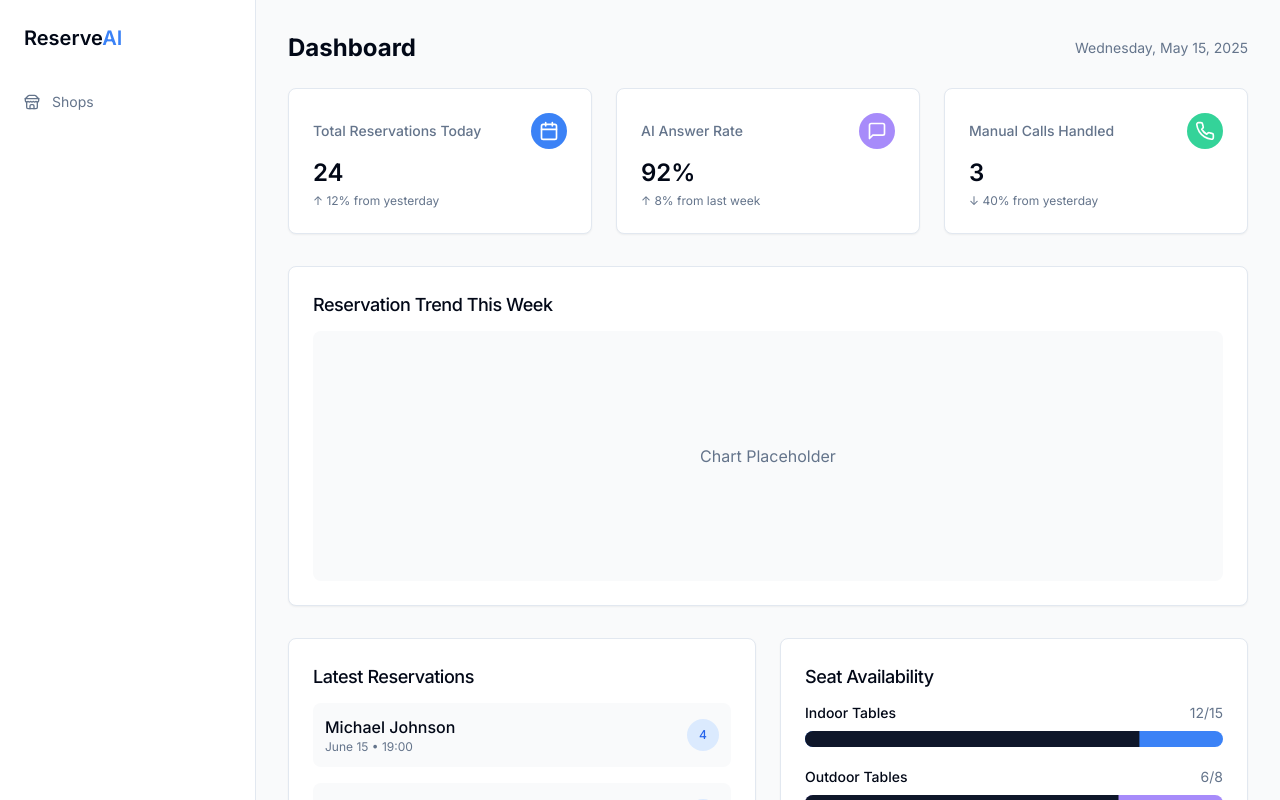
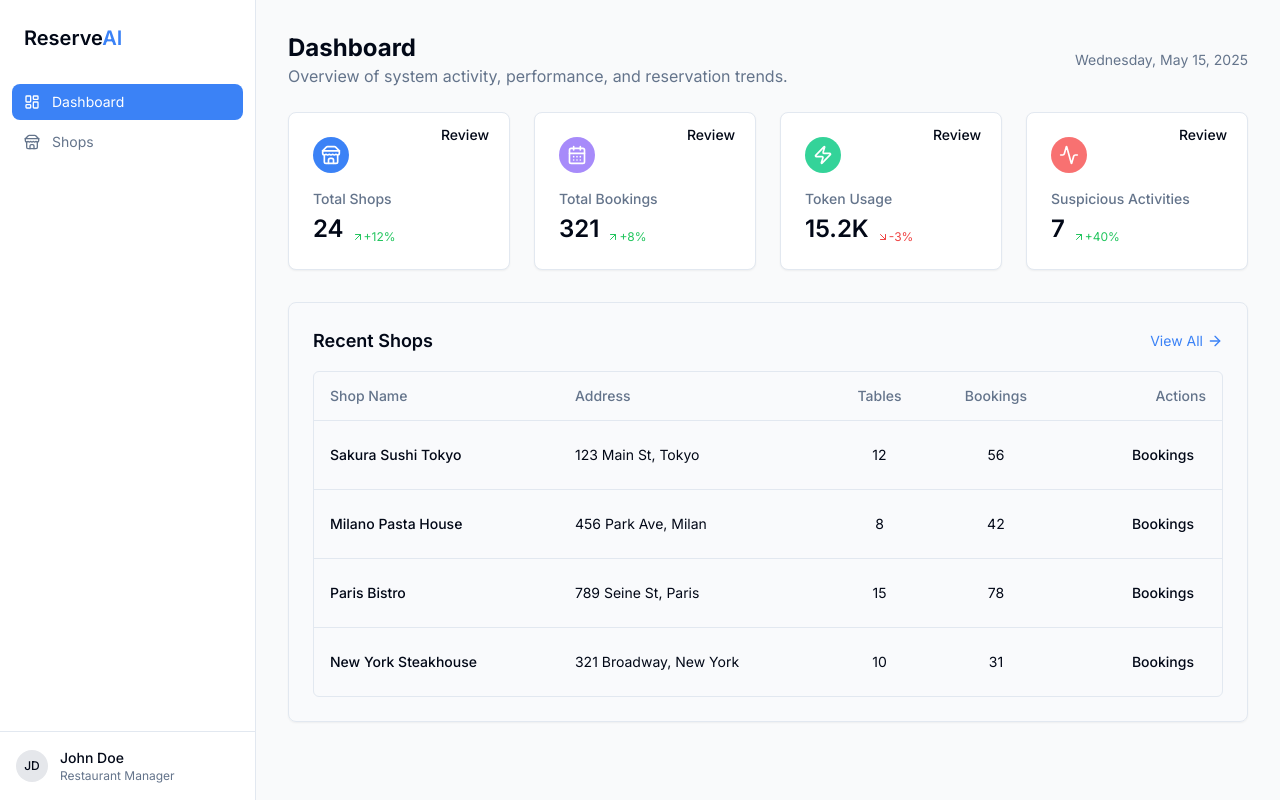
Before and after one commit to irfanramadhan1999/admin-ai-reservation-system, a React (Vite) app: page / in a window 1280 px wide. Shown: the top 800 px of the page. Built offline with nearby package versions, Linux system fonts and the light colour scheme.

Commit message:
Add Dashboard page
Implement the Dashboard page with KPI cards and a recent shops table, using the specified layout, styling, and design system.

```diff
--- a/src/App.tsx
+++ b/src/App.tsx
@@ -1,10 +1,11 @@
+
 
 import { Toaster } from "@/components/ui/toaster";
 import { Toaster as Sonner } from "@/components/ui/sonner";
 import { TooltipProvider } from "@/components/ui/tooltip";
 import { QueryClient, QueryClientProvider } from "@tanstack/react-query";
 import { BrowserRouter, Routes, Route } from "react-router-dom";
-import Index from "./pages/Index";
+import Dashboard from "./pages/Dashboard";
 import Shops from "./pages/Shops";
 import CreateShop from "./pages/CreateShop";
 import Bookings from "./pages/Bookings";
@@ -20,7 +21,7 @@ const App = () => (
       <Sonner />
       <BrowserRouter>
         <Routes>
-          <Route path="/" element={<Index />} />
+          <Route path="/" element={<Dashboard />} />
           <Route path="/shops" element={<Shops />} />
           <Route path="/shops/create" element={<CreateShop />} />
           <Route path="/bookings" element={<Bookings />} />
--- a/src/components/sidebar/sidebar-nav.tsx
+++ b/src/components/sidebar/sidebar-nav.tsx
@@ -1,7 +1,7 @@
 
 import React from 'react';
 import { cn } from '@/lib/utils';
-import { Store } from 'lucide-react';
+import { Store, LayoutDashboard } from 'lucide-react';
 import { Link, useLocation } from 'react-router-dom';
 
 interface SidebarNavProps {
@@ -12,6 +12,12 @@ export function SidebarNav({ className }: SidebarNavProps) {
   const location = useLocation();
 
   const navItems = [
+    {
+      title: "Dashboard",
+      icon: LayoutDashboard,
+      href: "/",
+      isActive: location.pathname === "/"
+    },
     {
       title: "Shops",
       icon: Store,
--- /dev/null
+++ b/src/pages/Dashboard.tsx
@@ -0,0 +1,181 @@
+
+import React from 'react';
+import { Link } from 'react-router-dom';
+import { DashboardLayout } from '@/components/dashboard/dashboard-layout';
+import { Card } from '@/components/ui/card';
+import { Button } from '@/components/ui/button';
+import {
+  Store,
+  CalendarDays,
+  Zap,
+  Activity,
+  ArrowRight,
+  ArrowUpRight,
+  ArrowDownRight
+} from 'lucide-react';
+import {
+  Table,
+  TableBody,
+  TableCell,
+  TableHead,
+  TableHeader,
+  TableRow
+} from '@/components/ui/table';
+
+const Dashboard = () => {
+  // Mock data for KPI cards
+  const kpiData = [
+    {
+      title: 'Total Shops',
+      value: '24',
+      change: '+12%',
+      trend: 'up',
+      icon: Store,
+      iconColor: 'bg-blue-500',
+    },
+    {
+      title: 'Total Bookings',
+      value: '321',
+      change: '+8%',
+      trend: 'up',
+      icon: CalendarDays,
+      iconColor: 'bg-purple-400',
+    },
+    {
+      title: 'Token Usage',
+      value: '15.2K',
+      change: '-3%',
+      trend: 'down',
+      icon: Zap,
+      iconColor: 'bg-emerald-400',
+    },
+    {
+      title: 'Suspicious Activities',
+      value: '7',
+      change: '+40%',
+      trend: 'up',
+      icon: Activity,
+      iconColor: 'bg-red-400',
+    },
+  ];
+
+  // Mock data for recent shops
+  const recentShops = [
+    {
+      id: 1,
+      name: 'Sakura Sushi Tokyo',
+      address: '123 Main St, Tokyo',
+      tables: 12,
+      bookings: 56,
+    },
+    {
+      id: 2,
+      name: 'Milano Pasta House',
+      address: '456 Park Ave, Milan',
+      tables: 8,
+      bookings: 42,
+    },
+    {
+      id: 3,
+      name: 'Paris Bistro',
+      address: '789 Seine St, Paris',
+      tables: 15,
+      bookings: 78,
+    },
+    {
+      id: 4,
+      name: 'New York Steakhouse',
+      address: '321 Broadway, New York',
+      tables: 10,
+      bookings: 31,
+    },
+  ];
+
+  return (
+    <DashboardLayout>
+      {/* Page Header */}
+      <div className="flex items-center justify-between mb-6">
+        <div>
+          <h1 className="text-2xl font-bold">Dashboard</h1>
+          <p className="text-muted-foreground">
+            Overview of system activity, performance, and reservation trends.
+          </p>
+        </div>
+        <div className="text-sm text-muted-foreground">
+          Wednesday, May 15, 2025
+        </div>
+      </div>
+
+      {/* KPI Cards Section */}
+      <div className="grid grid-cols-1 md:grid-cols-2 lg:grid-cols-4 gap-6 mb-8">
+        {kpiData.map((kpi, index) => (
+          <Card key={index} className="p-6 relative">
+            <div className="flex items-center justify-between mb-4">
+              <div className={`p-2 rounded-full ${kpi.iconColor}`}>
+                <kpi.icon className="h-5 w-5 text-white" />
+              </div>
+              <Button variant="ghost" size="sm" className="h-7 absolute top-2 right-2">
+                Review
+              </Button>
+            </div>
+            <div className="space-y-1">
+              <h3 className="text-sm font-medium text-muted-foreground">{kpi.title}</h3>
+              <div className="flex items-end gap-2">
+                <span className="text-2xl font-semibold">{kpi.value}</span>
+                <span className={`text-xs flex items-center ${kpi.trend === 'up' ? 'text-green-500' : 'text-red-500'}`}>
+                  {kpi.trend === 'up' ? <ArrowUpRight className="h-3 w-3" /> : <ArrowDownRight className="h-3 w-3" />}
+                  {kpi.change}
+                </span>
+              </div>
+            </div>
+          </Card>
+        ))}
+      </div>
+
+      {/* Recent Shops Section */}
+      <Card className="p-6 bg-muted/10">
+        <div className="flex items-center justify-between mb-4">
+          <h2 className="text-lg font-semibold">Recent Shops</h2>
+          <Link
+            to="/shops"
+            className="text-sm flex items-center text-blue-500 hover:underline"
+          >
+            View All
+            <ArrowRight className="h-4 w-4 ml-1" />
+          </Link>
+        </div>
+
+        <div className="rounded-md border">
+          <Table>
+            <TableHeader>
+              <TableRow>
+                <TableHead>Shop Name</TableHead>
+                <TableHead>Address</TableHead>
+                <TableHead className="text-center">Tables</TableHead>
+                <TableHead className="text-center">Bookings</TableHead>
+                <TableHead className="text-right">Actions</TableHead>
+              </TableRow>
+            </TableHeader>
+            <TableBody>
+              {recentShops.map((shop) => (
+                <TableRow key={shop.id}>
+                  <TableCell className="font-medium">{shop.name}</TableCell>
+                  <TableCell>{shop.address}</TableCell>
+                  <TableCell className="text-center">{shop.tables}</TableCell>
+                  <TableCell className="text-center">{shop.bookings}</TableCell>
+                  <TableCell className="text-right">
+                    <Button variant="ghost" size="sm">
+                      Bookings
+                    </Button>
+                  </TableCell>
+                </TableRow>
+              ))}
+            </TableBody>
+          </Table>
+        </div>
+      </Card>
+    </DashboardLayout>
+  );
+};
+
+export default Dashboard;
```
